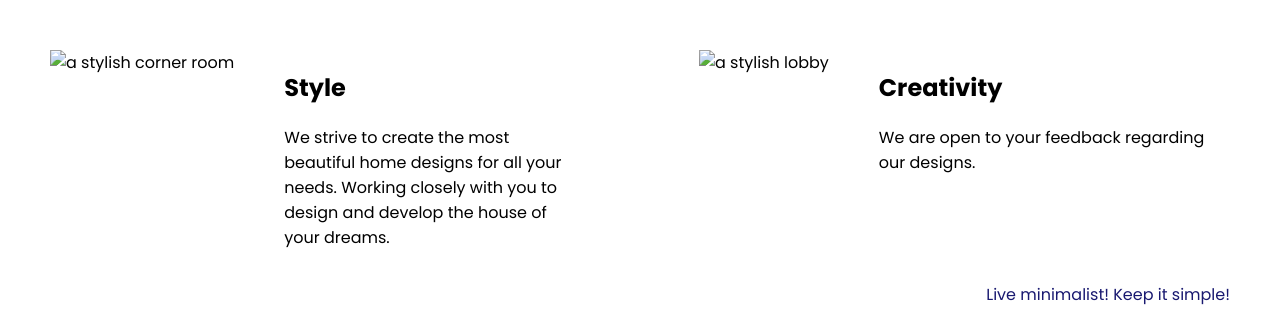
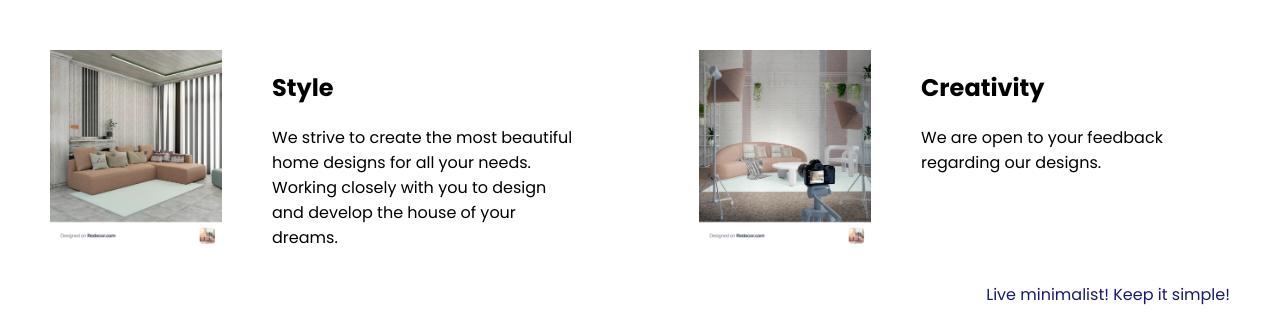
Before and after one commit to NicoletaNegreanu16/funkydeco, a plain HTML site: page index.html in a window 1280 px wide. Shown: the part 554-877 px from the top of the page. Drawn offline with Linux system fonts and the light colour scheme.

Commit message:
Update index.html

```diff
--- a/index.html
+++ b/index.html
@@ -15,7 +15,7 @@
   <div class="main">
     <img class="logo" src="./assets/images/logo2.png" alt="logo">
     <h1>We are an <span>Interior</span> Design Agency.</h1>
-    <div class="left card"><img class="tile-image" src="./assets/redecor1.jpg" alt=" a stylish corner room">
+    <div class="left card"><img class="tile-image" src="./redecor1.jpg" alt=" a stylish corner room">
       <h2 class="card-title">Style</h2>
       <p class="card-text">We strive to create the most beautiful home designs for all your needs. Working closely with you
         to
@@ -23,7 +23,7 @@
         develop the house of your dreams.</p>
     </div>
 
-    <div class="right card"><img class="tile-image" src="./assets/walls that pop.png" alt="a stylish lobby">
+    <div class="right card"><img class="tile-image" src="./walls that pop.png" alt="a stylish lobby">
       <h2 class="card-title">Creativity</h2>
       <p>We are open to your feedback regarding our designs.</p>
     </div>
```
